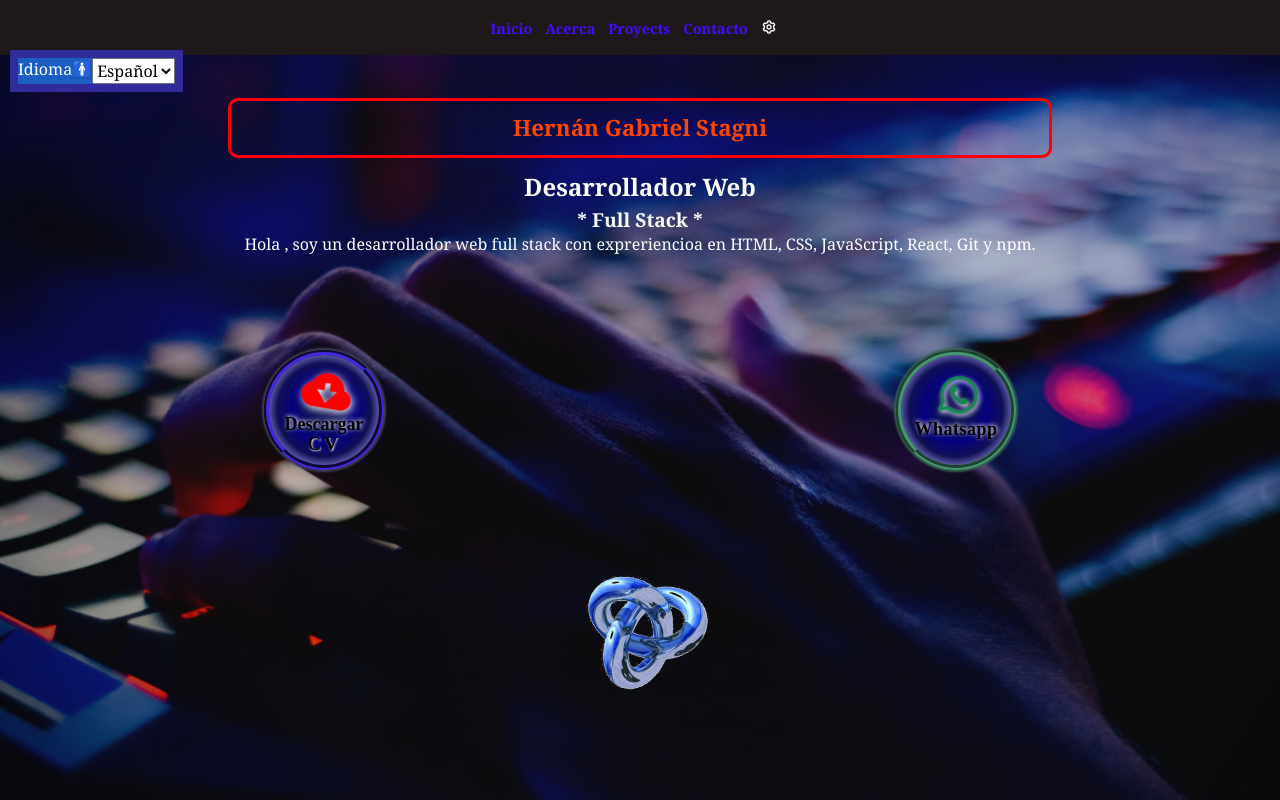
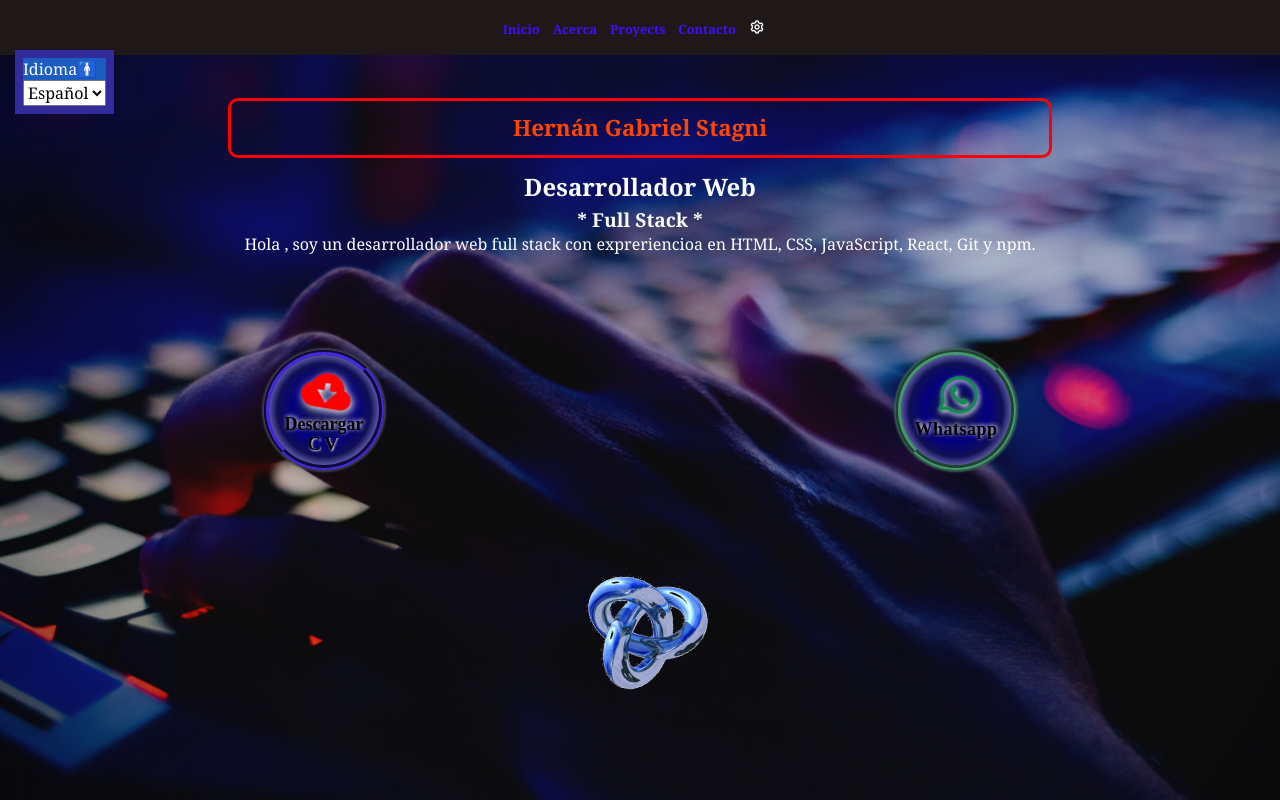
Before and after one commit to HernanGabrielStagni/Portolio-Hernan-Stagni-2024, a React (Vite) app: page / in a window 1280 px wide. Both pictures are taken after a click on the item 775 px from the left and 27 px from the top of the page. Shown: the top 800 px of the page. Built offline with nearby package versions, Linux system fonts and the light colour scheme.

Commit message:
Le ajuste el tamaño de lña letra navbar

```diff
--- a/src/COMPONENTS/LANGUAGE/language.css
+++ b/src/COMPONENTS/LANGUAGE/language.css
@@ -4,7 +4,7 @@
     background-color: rgb(50, 43, 156);
 
 
-    left: 10px;
+    left: 15px;
     top: 50px;
     font-size: 1rem;
 
@@ -12,6 +12,7 @@
 
 .opciones{
 display: flex;
+flex-direction: column;
 width: 100%;
 background-color: rgb(27, 93, 192);
 }
--- a/src/COMPONENTS/NavBar.jsx
+++ b/src/COMPONENTS/NavBar.jsx
@@ -18,7 +18,9 @@ const NavBar = () => {
 
   return (
     <nav className="navBar__container">
+
       <ul className="neon-menu">
+
         <li>
           <a href="#inicio">{t("Navbar.home")}</a>
         </li>
@@ -32,7 +34,9 @@ const NavBar = () => {
           <a href="#contacto">{t("Navbar.contact")}</a>
         </li>
 
-        <li onClick={handleShowSettings}> <i className ='bx bx-cog bx-flip-vertical' ></i> </li>
+        <li onClick={handleShowSettings}>
+           <i className ='bx bx-cog bx-flip-vertical' ></i>
+        </li>
 
         {showSettings
         ?  <div className="leng"><Language /></div>
--- a/src/COMPONENTS/navBar_CSS.css
+++ b/src/COMPONENTS/navBar_CSS.css
@@ -16,6 +16,7 @@
 
  **********************************
  .neon-menu {
+
   list-style: none;
   padding: 0;
   margin: 0;
@@ -26,11 +27,11 @@
   color: rgb(65, 13, 253); /* color verde para el texto */
   text-decoration: none;
   font-weight: bold;
-  font-size: .9rem;
+  font-size: .8rem;
 }
 
 .neon-menu li a:hover {
-  font-size: 1.5rem;
+  font-size: 1.3rem;
   transition: transform 0.8s ease-in-out;
 }
 
@@ -54,11 +55,13 @@
   transform: scaleX(1);
 }
 
-body {
-  background-color: black;
-}
+/* body {
+  background-color: rgb(228, 60, 60);
+} */
 /*******************************************/
 
-.leng{
+/* .leng{
 position: relative;
-}
+padding: -1em;
+background-color: #0f0;
+} */
```
